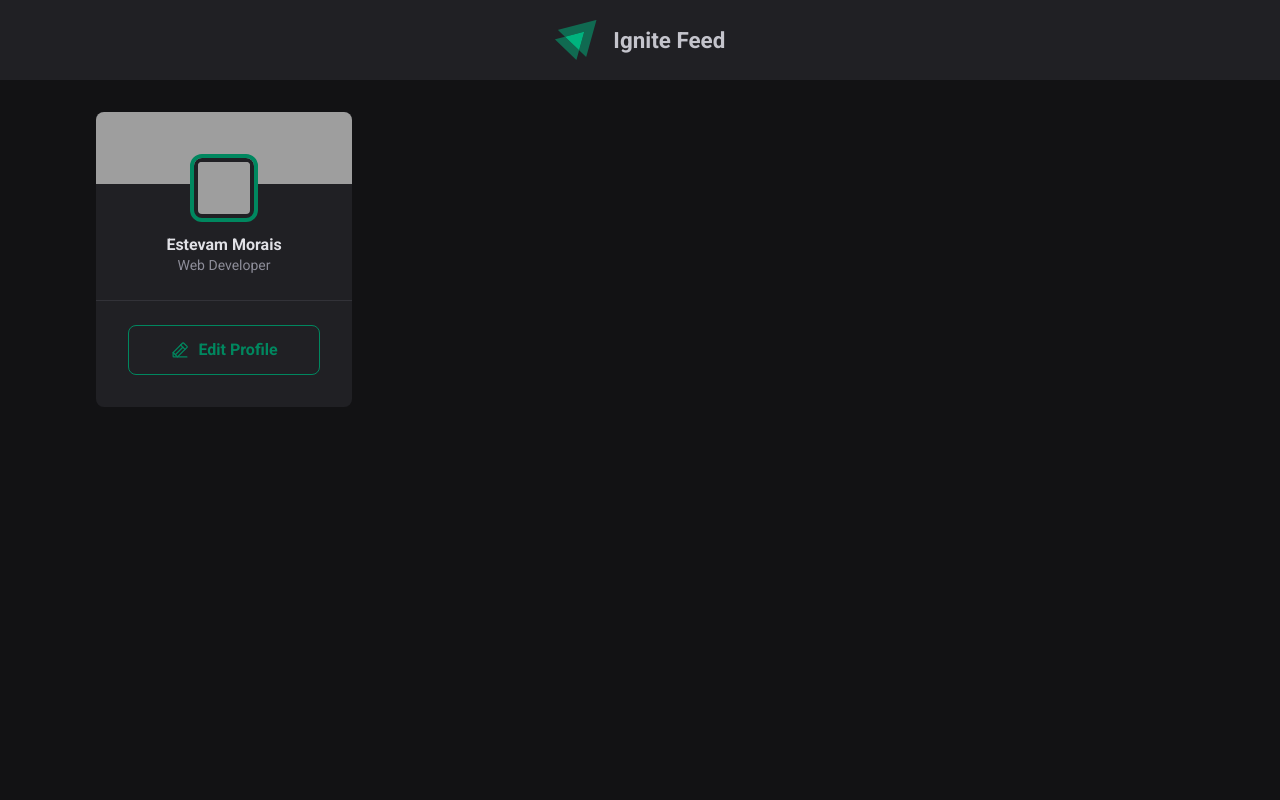
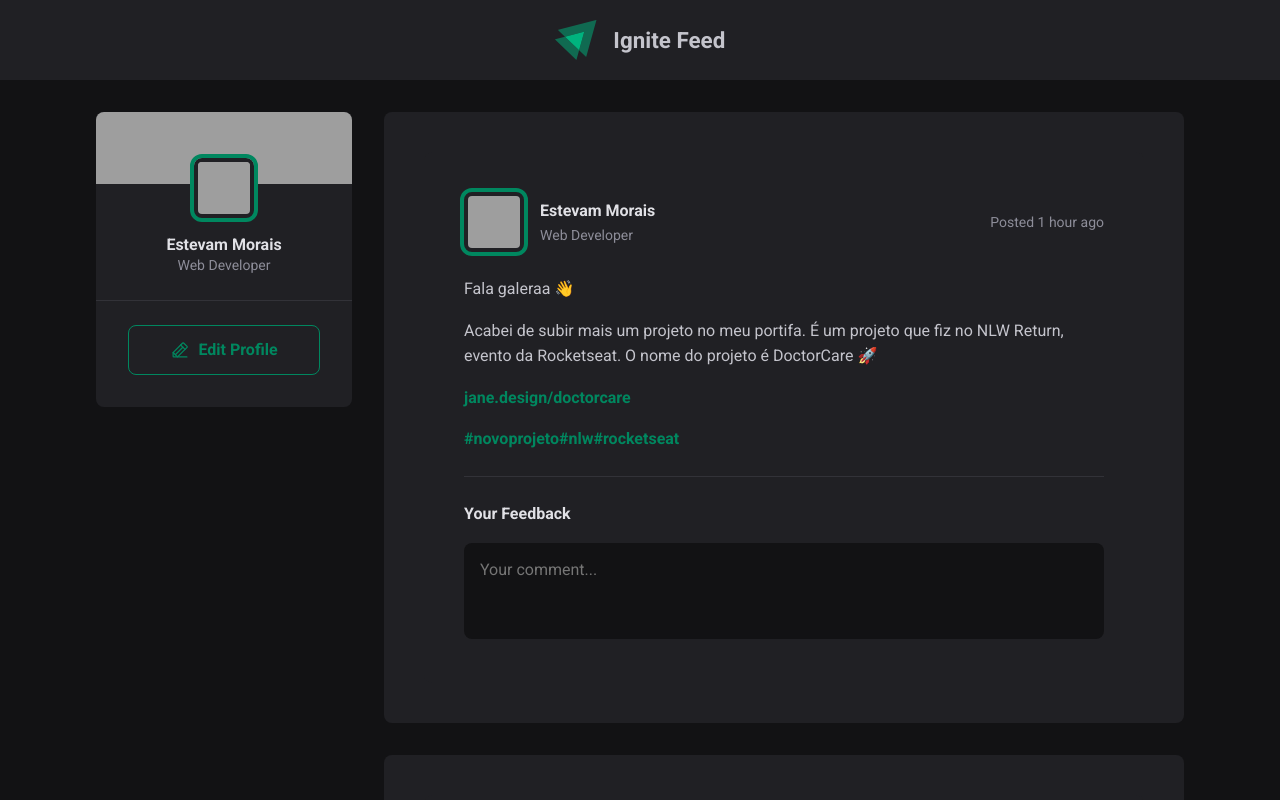
Before and after one commit to estevamorais/ignite-feed, a React (Vite) app: page / in a window 1280 px wide. Shown: the top 800 px of the page. Built offline with nearby package versions, Linux system fonts and the light colour scheme; grey boxes are pictures that could not be loaded.

Commit message:
Create Post component

```diff
--- a/src/App.jsx
+++ b/src/App.jsx
@@ -1,5 +1,6 @@
 import { Header } from "./components/Header/Header";
 import { Sidebar } from "./components/Sidebar/Sidebar";
+import { Post } from "./components/Post/Post";
 
 import "./styles/global.css";
 import styles from "./styles/App.module.css";
@@ -11,7 +12,12 @@ export const App = () => {
 
       <div className={styles.wrapper}>
         <Sidebar />
-        <main></main>
+        <main>
+          <Post />
+          <Post />
+          <Post />
+          <Post />
+        </main>
       </div>
     </div>
   );
--- /dev/null
+++ b/src/components/Post/Post.jsx
@@ -0,0 +1,53 @@
+import styles from "./Post.module.css";
+
+export const Post = () => {
+  return (
+    <div className={styles.post}>
+      <article className={styles.post}>
+        <header>
+          <div className={styles.author}>
+            <img
+              className={styles.authorAvatar}
+              src="https://avatars.githubusercontent.com/u/33493699?v=4"
+            />
+            <div className={styles.authorInfo}>
+              <strong>Estevam Morais</strong>
+              <span>Web Developer</span>
+            </div>
+          </div>
+          <time
+            title="January 8, 2023 at 11:23 am"
+            dateTime="2022-08-01 11:28:31"
+          >
+            Posted 1 hour ago
+          </time>
+        </header>
+
+        <div className={styles.content}>
+          <p>Fala galeraa 👋</p>
+          <p>
+            Acabei de subir mais um projeto no meu portifa. É um projeto que fiz
+            no NLW Return, evento da Rocketseat. O nome do projeto é DoctorCare
+            🚀
+          </p>
+          <p>
+            <a href="#">jane.design/doctorcare</a>
+          </p>
+          <p>
+            <a href="#">#novoprojeto</a>
+            <a href="#">#nlw</a>
+            <a href="#">#rocketseat</a>
+          </p>
+        </div>
+
+        <form className={styles.commentForm}>
+          <strong>Your Feedback</strong>
+          <textarea placeholder="Your comment..." />
+          <footer>
+            <button type="submit">Publish</button>
+          </footer>
+        </form>
+      </article>
+    </div>
+  );
+};
--- /dev/null
+++ b/src/components/Post/Post.module.css
@@ -0,0 +1,122 @@
+.post {
+  background: var(--gray-800);
+  border-radius: 8px;
+  padding: 2.5rem;
+}
+
+.post + .post {
+  margin-top: 2rem;
+}
+
+.post > header {
+  display: flex;
+  align-items: center;
+  justify-content: space-between;
+}
+
+.post > header time {
+  font-size: 0.875rem;
+  color: var(--gray-400);
+}
+
+.author {
+  display: flex;
+  align-items: center;
+  gap: 1rem;
+}
+
+.authorAvatar {
+  width: calc(3rem + 12px);
+  height: calc(3rem + 12px);
+  border-radius: 8px;
+  border: 4px solid var(--gray-800);
+  outline: 4px solid var(--green-500);
+}
+
+.authorInfo {
+  display: flex;
+  flex-direction: column;
+}
+
+.authorInfo strong {
+  display: block;
+  color: var(--gray-100);
+  line-height: 1.6;
+}
+
+.authorInfo span {
+  display: block;
+  font-size: 0.875rem;
+  color: var(--gray-400);
+  line-height: 1.6;
+}
+
+.content {
+  line-height: 1.6;
+  color: var(--gray-300);
+  margin-top: 1.5rem;
+}
+
+.content p {
+  margin-top: 1rem;
+}
+
+.content a {
+  font-weight: bold;
+  color: var(--green-500);
+  text-decoration: none;
+}
+
+.content a:hover {
+  color: var(--green-300);
+}
+
+.commentForm {
+  width: 100%;
+  margin-top: 1.5rem;
+  padding-top: 1.5rem;
+  border-top: 1px solid var(--gray-600);
+}
+
+.commentForm > strong {
+  line-height: 1.6;
+  color: var(--gray-100);
+}
+
+.commentForm textarea {
+  width: 100%;
+  background: var(--gray-900);
+  border: 0;
+  resize: none;
+  height: 6rem;
+  padding: 1rem;
+  border-radius: 8px;
+  color: var(--gray-100);
+  line-height: 1.4;
+  margin-top: 1rem;
+}
+
+.commentForm footer {
+  visibility: hidden;
+  max-height: 0;
+}
+
+.commentForm:focus-within footer {
+  visibility: visible;
+  max-height: none;
+}
+
+.commentForm button[type="submit"] {
+  padding: 1rem 1.5rem;
+  margin-top: 1rem;
+  border-radius: 8px;
+  border: 0;
+  background: var(--green-500);
+  color: var(--white);
+  font-weight: bold;
+  cursor: pointer;
+}
+.commentForm button[type="submit"]:hover {
+  background: var(--green-300);
+  transition: background 100ms;
+}
--- a/src/styles/global.css
+++ b/src/styles/global.css
@@ -9,6 +9,12 @@
   --gray-900: #121214;
   --green-300: #00b37e;
   --green-500: #00875f;
+  --red-500: #f75a68;
+}
+
+:focus {
+  outline: transparent;
+  box-shadow: 0 0 0 2px var(--green-500);
 }
 
 * {
```
